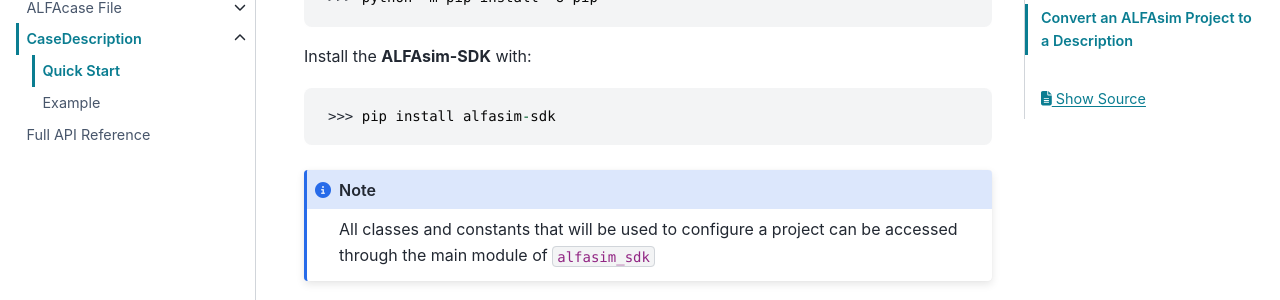
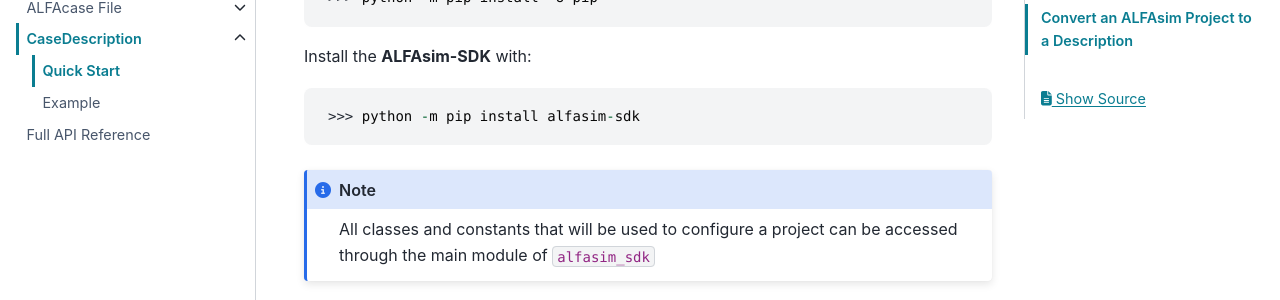
Before and after one commit to ESSS/alfasim-sdk, a Sphinx documentation site: the page built from docs/source/alfacase/case_description.quick_start.rst, in a window 1280 px wide and 900 px high, scrolled down 621 px. Shown: the part 152-452 px from the top of the window. Built offline with Sphinx 7.4.7 and the PyData theme 0.15.4, drawn with Linux system fonts in a browser that asks for light colours.

Commit message:
Update documentation
ASIM-5901

```diff
--- a/docs/source/alfacase/case_description.quick_start.rst
+++ b/docs/source/alfacase/case_description.quick_start.rst
@@ -29,7 +29,7 @@ From a terminal, and inside a virtual environment, update pip:
 
 Install the |sdk| with:
 
->>> pip install alfasim-sdk
+>>> python -m pip install alfasim-sdk
 
 .. note::
 
--- a/docs/source/plugins/01_quick_start.rst
+++ b/docs/source/plugins/01_quick_start.rst
@@ -24,7 +24,7 @@ the official docs <https://www.python.org/downloads/>`_.
 
         >>> conda create -n sdk_env
         >>> conda activate sdk_env
-        >>> pip install alfasim-sdk
+        >>> python -m pip install alfasim-sdk
 
     Alternatively, an ``environment.yml`` can be added to your project and ``alfasim-sdk`` can be declared at ``pip`` dependencies.
 
```
